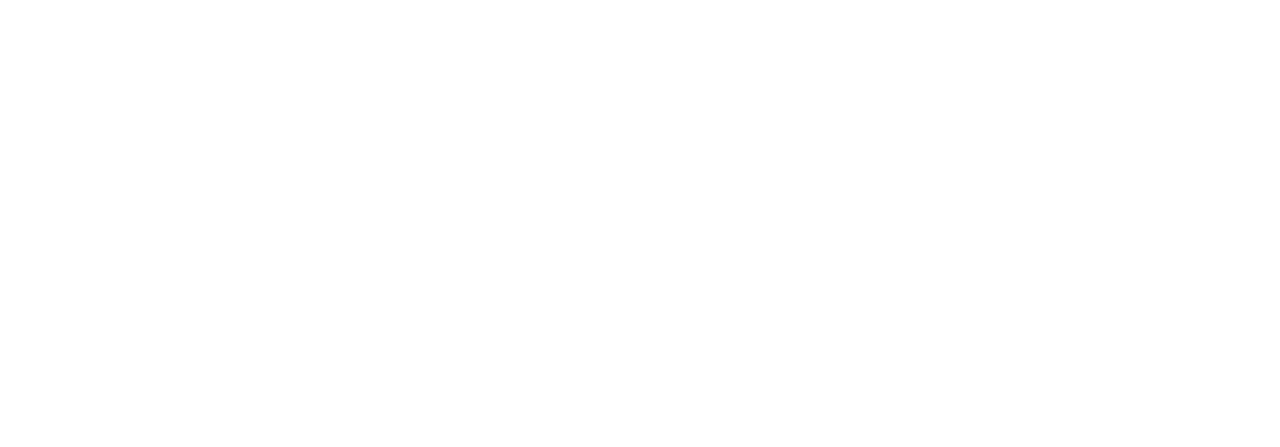
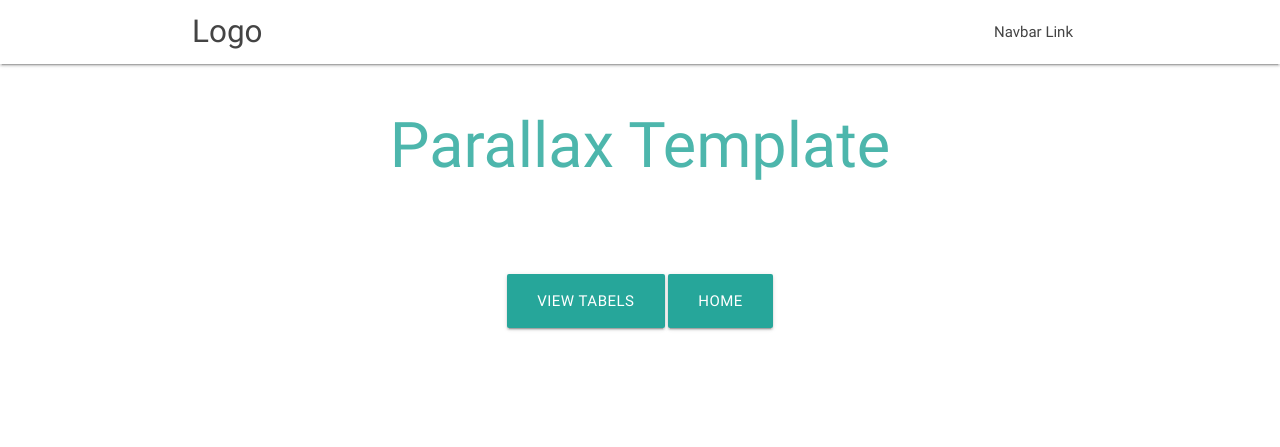
Before and after one commit to vag-tsdc/reservation-requests, a plain HTML site: page public/reserve.html in a window 1280 px wide. Drawn offline with Linux system fonts and the light colour scheme.

Commit message:
link css from template

```diff
--- a/public/reserve.html
+++ b/public/reserve.html
@@ -1,15 +1,84 @@
 <!DOCTYPE html>
 <html lang="en">
+
 <head>
-    <meta charset="UTF-8">
-    <meta name="viewport" content="width=device-width, initial-scale=1.0">
-    <meta http-equiv="X-UA-Compatible" content="ie=edge">
+    <meta http-equiv="Content-Type" content="text/html; charset=UTF-8" />
+    <meta name="viewport" content="width=device-width, initial-scale=1" />
     <title>ratatouille: Reserve A Table</title>
+
+    <!-- CSS  -->
+    <link href="https://fonts.googleapis.com/icon?family=Material+Icons" rel="stylesheet">
+    <link href="../assets/parallax-template/css/materialize.css" type="text/css" rel="stylesheet" media="screen,projection" />
+    <link href="../assets/parallax-template/css/style.css" type="text/css" rel="stylesheet" media="screen,projection" />
 </head>
+
 <body>
-<!--  -->
 
+    <!-- nav bar -->
+    <nav class="white" role="navigation">
+        <div class="nav-wrapper container">
+            <a id="logo-container" href="#" class="brand-logo">Logo</a>
+            <ul class="right hide-on-med-and-down">
+                <li>
+                    <a href="#">Navbar Link</a>
+                </li>
+            </ul>
+
+            <ul id="nav-mobile" class="side-nav">
+                <li>
+                    <a href="#">Navbar Link</a>
+                </li>
+            </ul>
+            <a href="#" data-activates="nav-mobile" class="button-collapse">
+                <i class="material-icons">menu</i>
+            </a>
+        </div>
+    </nav>
+
+
+    <!-- header / jumbotron -->
+    <div id="index-banner" class="parallax-container">
+        <div class="section no-pad-bot">
+            <div class="container">
+                <br>
+                <br>
+                <h1 class="header center teal-text text-lighten-2">Parallax Template</h1>
+                <div class="row center">
+                    <h5 class="header col s12 light">A modern responsive front-end framework based on Material Design</h5>
+                </div>
+                <div class="row center">
+                    <a href="tables.html" id="view tabels" class="btn-large waves-effect waves-light teal lighten-1">View Tabels</a>
+                    <a href="home.html" id="home" class="btn-large waves-effect waves-light teal lighten-1">Home</a>
+                </div>
+                <br>
+                <br>
+
+            </div>
+        </div>
+        <div class="parallax">
+            <img src="background1.jpg" alt="Unsplashed background img 1">
+        </div>
+    </div>
+
+    <!-- Make a Reseration text -->
+
+    <!-- View Tabel Button -->
+
+
+    <!-- Home Button -->
+
+
+    <!-- Reservation Form -->
+    <!--
+    name
+    phone number
+    email
+    unique ID
+ -->
+
+    <!-- submit button -->
 
 
 </body>
+
 </html>
```
